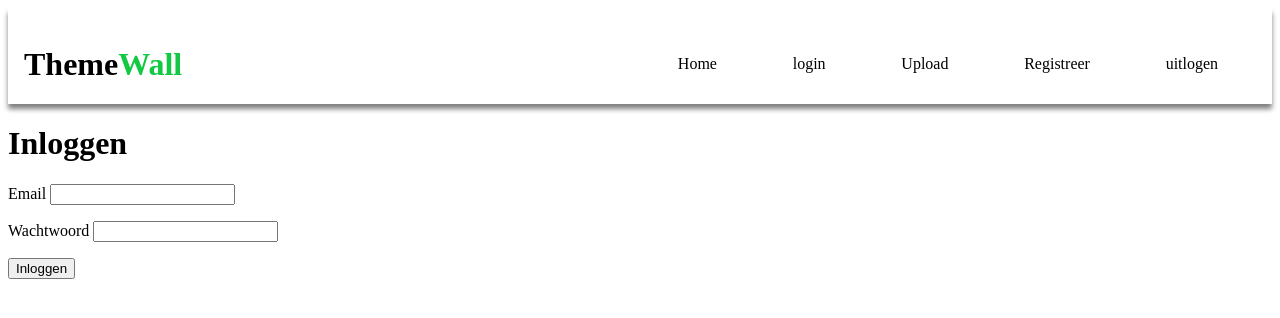
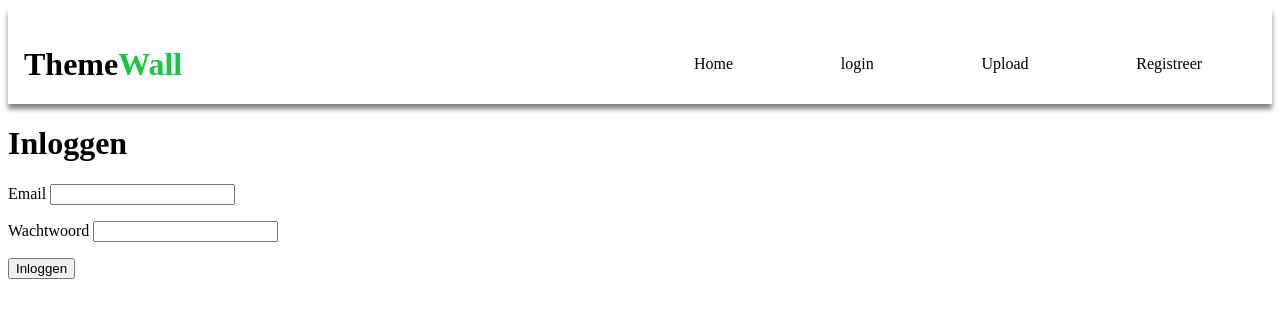
Before and after one commit to teunvanderploeg/TheWall, a PHP site: page /login.php in a window 1280 px wide. Shown: the top 318 px of the page. Run offline with PHP 8.4, Linux system fonts and the light colour scheme.

Commit message:
uitlog knop
uitlog knop is er als je bent ingelogt

```diff
--- a/website/header.php
+++ b/website/header.php
@@ -13,7 +13,13 @@
       <a href="login.php">login</a>
       <a href="upload.php">Upload</a>
       <a href="register.php">Registreer</a>
-      <a href="uitlogen.php">uitlogen</a>
+      <?php
+    session_start();
+
+    if (isset( $_SESSION['user_id'] ) ) {
+      echo "<a href='uitlogen.php'>uitlogen</a>";
+    }
+    ?>
     </div>
   </header>
 </body>
```
